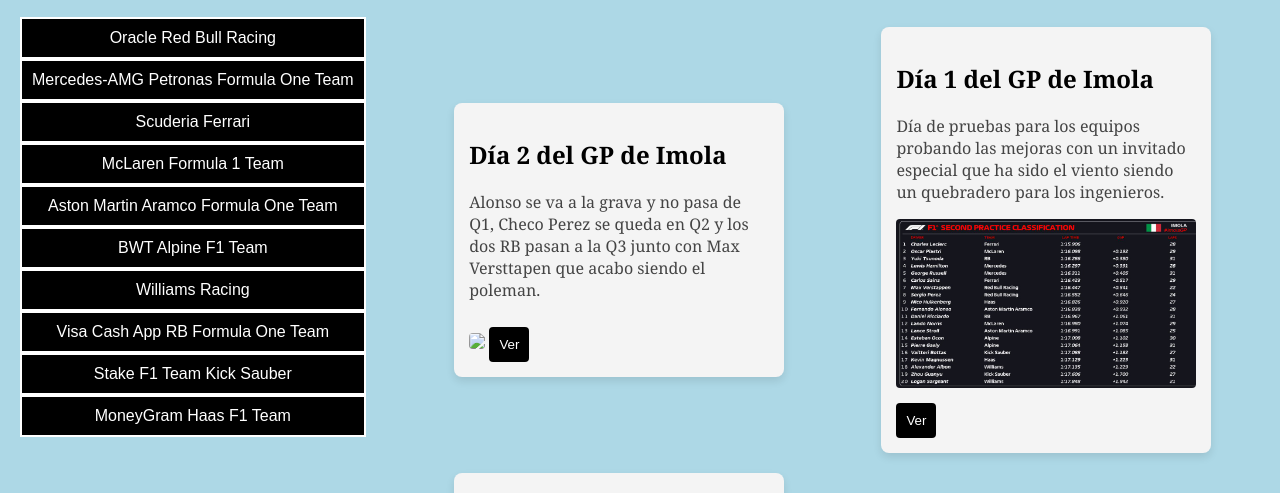
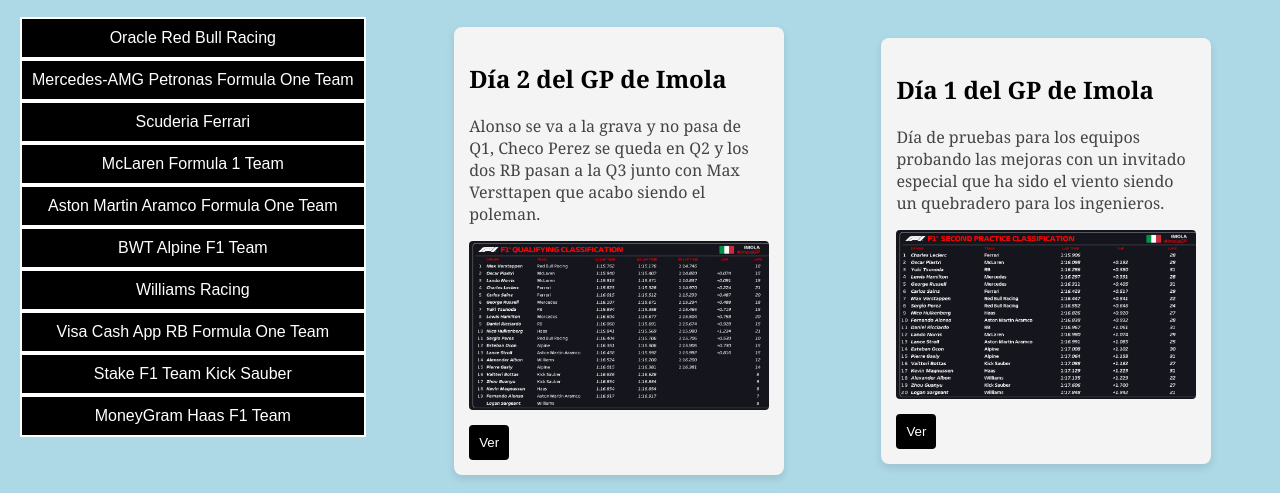
Before and after one commit to Kirer08/unfanpromediodef1, a plain HTML site: page index.html in a window 1280 px wide. Shown: the part 307-800 px from the top of the page. Drawn offline with Linux system fonts and the light colour scheme.

Commit message:
Update index.html

```diff
--- a/index.html
+++ b/index.html
@@ -36,7 +36,7 @@
             <article class="tarjeta">
                 <h2>Día 2 del GP de Imola</h2>
                 <p>Alonso se va a la grava y no pasa de Q1, Checo Perez se queda en Q2 y los dos RB pasan a la Q3 junto con Max Versttapen que acabo siendo el poleman.</p>
-                <img src="./Images/Noticias/2024/GP_Imola/"/>
+                <img src="./Images/Noticias/2024/GP_Imola/F1_Qualy_Imola.jpg"/>
                 <a href="./Noticias/2024/GP_Imola/Dia_2_GP_Imola.html"><button>Ver</button></a>
             </article>
             <article class="tarjeta">
```
